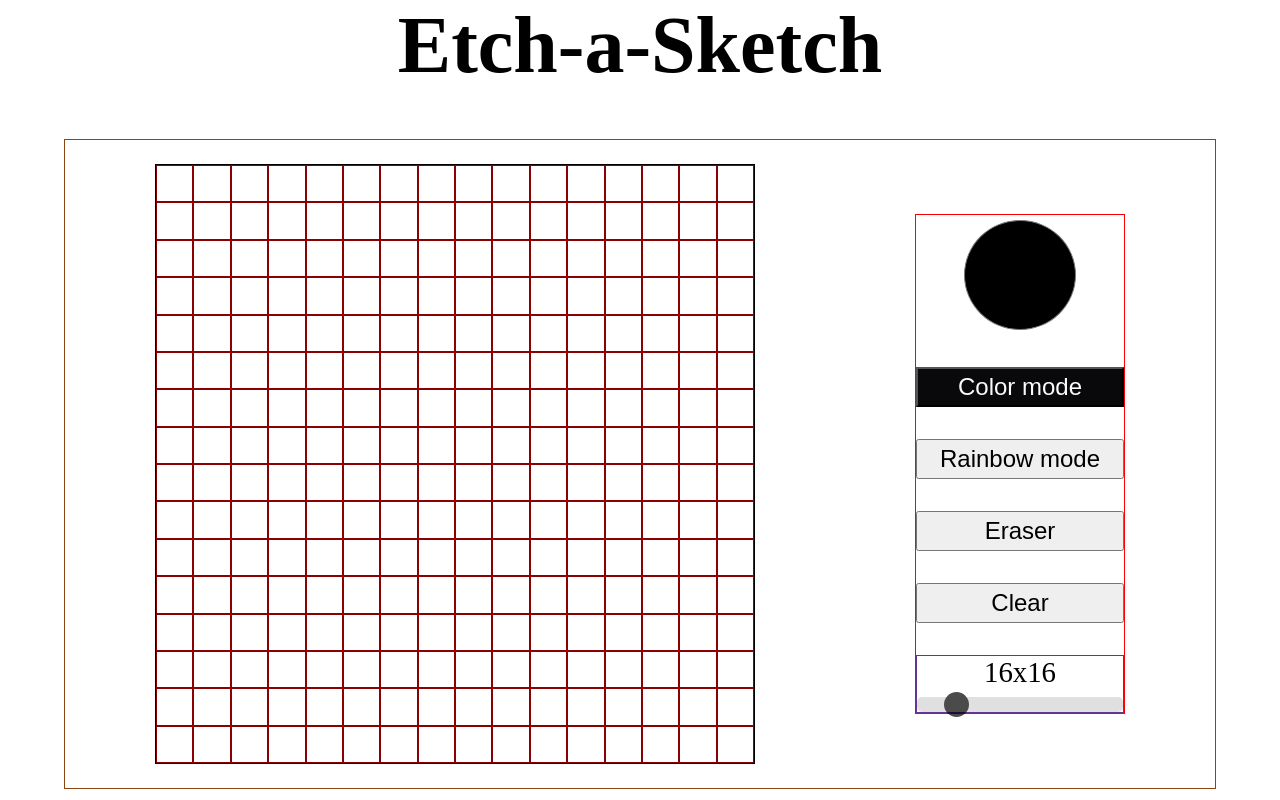
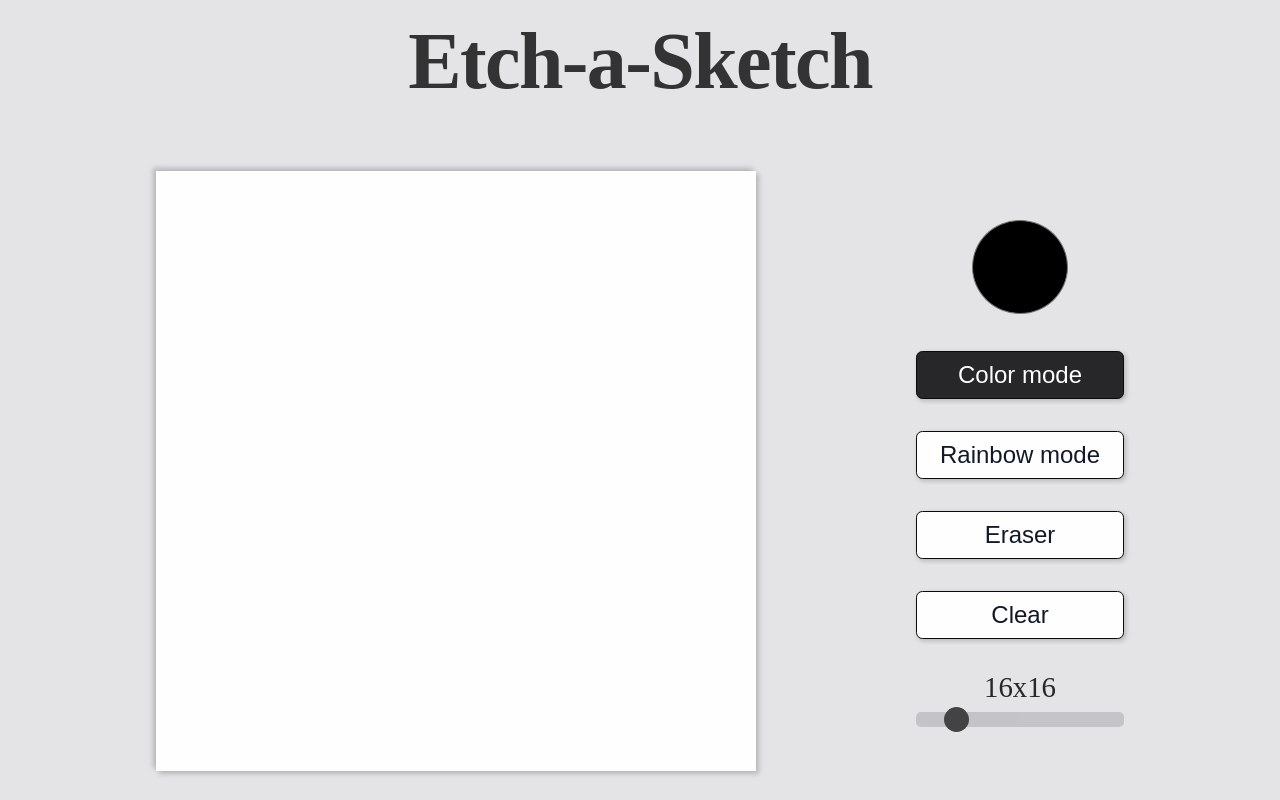
Before and after one commit to frost3dWave/Etch-a-Sketch, a plain HTML site: page index.html in a window 1280 px wide. Drawn offline with Linux system fonts and the light colour scheme.

Commit message:
Updated page visuals with a color scheme

```diff
--- a/styles.css
+++ b/styles.css
@@ -1,3 +1,13 @@
+:root{
+    --clr-bg: #e4e4e7;
+    --clr-container: #fefefe;
+    --clr-shadow: rgb(9, 9, 11, 0.2);
+    --clr-title: #333;
+    --clr-text: #111827;
+    --btn-border: #0a0a0a;
+    --clr-active_bg: #27272a;
+}
+
 *,
 *::before,
 *::after{
@@ -5,33 +15,43 @@
     margin: 0;
 }
 
+body {
+    max-width: 90%;
+    margin-inline: auto;
+    background-color: var(--clr-bg);
+    color: var(--clr-text);
+}
+
 .title{
     font-size: 5rem;
-    margin-bottom: 3rem;
+    letter-spacing: -0.1rem;
+    margin-top: 1rem;
+    margin-bottom: 2.5rem;
     text-align: center;
+    color: var(--clr-title);
 }
 
 .content_container{
-    max-width: 90%;
-    border: 1px solid saddlebrown;
+    /* border: 1px solid saddlebrown; */
     display: flex;
     justify-content: center;
     align-items: center;
     gap: 10rem;
     padding: 1.5rem;
-    margin-inline: auto;
 }
 
 .grid_container{
     width: 37.5rem;
     height: 37.5rem;
-    border: 1px solid black;
+    background-color: var(--clr-container);
+    box-shadow: 3px 3px 5px var(--clr-shadow), -3px -3px 5px var(--clr-shadow);
+    /* border: 1px solid black; */
     display: flex;
     flex-wrap: wrap;
 }
 
 .settings{
-    border: 1px solid red;
+    /* border: 1px solid red; */
     display: flex;
     flex-direction: column;
     align-items: center;
@@ -43,8 +63,8 @@
     -webkit-appearance: none;
     -moz-appearance: none;
     appearance: none;
-    width: 7.5rem;
-    height: 7.5rem;
+    width: 6.5rem;
+    height: 6.5rem;
     background-color: transparent;
     border: none;
     cursor: pointer;
@@ -60,17 +80,22 @@
 
 button {
     width: 13rem;
-    height: 2.5rem;
+    height: 3rem;
+    border: 1px solid var(--btn-border);
+    background-color: var(--clr-container);
+    color: var(--clr-text);
+    border-radius: 0.4rem;
+    box-shadow: 2px 2px 5px var(--clr-shadow);
     font-size: 1.5rem;
 }
 
 .active {
-    background-color: #09090b;
-    color: #fafafa;
+    background-color: var(--clr-active_bg);
+    color: var(--clr-container);
 }
 
 .slider_container{
-    border: 1px solid rebeccapurple;
+    /* border: 1px solid rebeccapurple; */
     width: 100%;
     display: flex;
     flex-direction: column;
@@ -81,6 +106,7 @@ button {
 
 .slider_value{
     font-size: 1.8rem;
+    color: var(--clr-active_bg);
 }
 
 .slider{
@@ -89,7 +115,7 @@ button {
     width: 100%;
     height: 15px;
     border-radius: 5px;
-    background: #d3d3d3;
+    background: rgba(113, 113, 122, 0.4);
     outline: none;
     opacity: 0.7;
 }
@@ -114,5 +140,5 @@ button {
 
 .squareGrids {
     display: inline-block;
-    border: 1px solid darkred;
+    /* border: 1px solid darkred; */
 }
```
